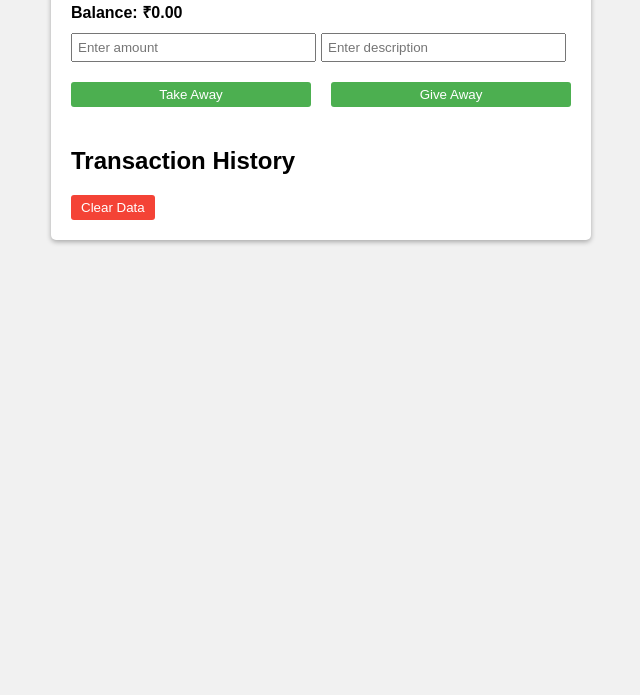
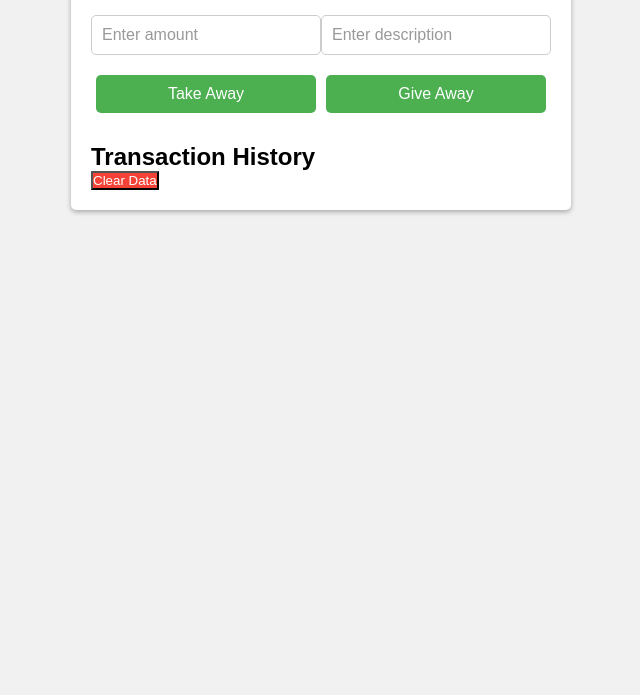
Before and after one commit to Aarush-new/money, a plain HTML site: page index.html in a window 1280 px wide. Shown: the part 105-800 px from the top of the page, without its empty margins (319-959 px from the left). Drawn offline with Linux system fonts and the light colour scheme; no server answers.

Commit message:
Update style.css

```diff
--- a/style.css
+++ b/style.css
@@ -1,3 +1,10 @@
+/* Reset some default styles */
+* {
+  box-sizing: border-box;
+  margin: 0;
+  padding: 0;
+}
+
 body {
   font-family: Arial, sans-serif;
   background-color: #f1f1f1;
@@ -22,12 +29,9 @@ h2 {
 }
 
 #balance {
+  font-size: 24px; /* Add a larger font size */
   font-weight: bold;
   margin-bottom: 10px;
-}
-
-input{
-  margin-right: 5px;
 }
 
 .input-container {
@@ -37,40 +41,36 @@ input{
 }
 
 .input-container input {
-  flex-basis: calc(50% - 10px);
-  padding: 5px;
+  flex: 1;
+  padding: 10px;
+  border: 1px solid #ccc;
+  border-radius: 5px;
+  font-size: 16px;
+}
+
+.input-container input::placeholder {
+  color: #999;
 }
 
 .button-container {
   display: flex;
-  flex-wrap: wrap;
   justify-content: space-between;
-  align-items: center;
   margin-top: 20px;
 }
 
 .button-container button {
-  flex-basis: calc(50% - 10px);
-  margin-bottom: 10px;
-}
-
-@media (max-width: 600px) {
-  .input-container input {
-    flex-basis: 100%;
-  }
-
-  .button-container button {
-    flex-basis: 100%;
-  }
+  flex: 1;
+  margin: 0 5px;
+  padding: 10px;
+  border: none;
+  border-radius: 5px;
+  font-size: 16px;
+  cursor: pointer;
 }
 
 .button-green {
-  padding: 5px 10px;
   background-color: #4caf50;
   color: #fff;
-  border: none;
-  border-radius: 3px;
-  cursor: pointer;
   transition: background-color 0.3s ease;
 }
 
@@ -79,12 +79,8 @@ input{
 }
 
 .button-clear {
-  padding: 5px 10px;
   background-color: #f44336;
   color: #fff;
-  border: none;
-  border-radius: 3px;
-  cursor: pointer;
   transition: background-color 0.3s ease;
 }
 
@@ -93,12 +89,8 @@ input{
 }
 
 .button-red {
-  padding: 5px 10px;
   background-color: #f44336;
   color: #fff;
-  border: none;
-  border-radius: 3px;
-  cursor: pointer;
   transition: background-color 0.3s ease;
 }
 
@@ -114,6 +106,9 @@ ul {
 
 li {
   margin-bottom: 5px;
+  padding: 10px;
+  border: 1px solid #ccc;
+  border-radius: 5px;
 }
 
 li.debit {
@@ -147,3 +142,19 @@ li.credit {
 #promptContent p {
   margin: 0 0 20px;
 }
+
+
+/* Mobile Devices */
+@media (max-width: 600px) {
+  .input-container {
+    flex-direction: column;
+  }
+
+  .button-container {
+    flex-direction: column;
+  }
+
+  .button-container button {
+    margin-bottom: 10px;
+  }
+}
```
